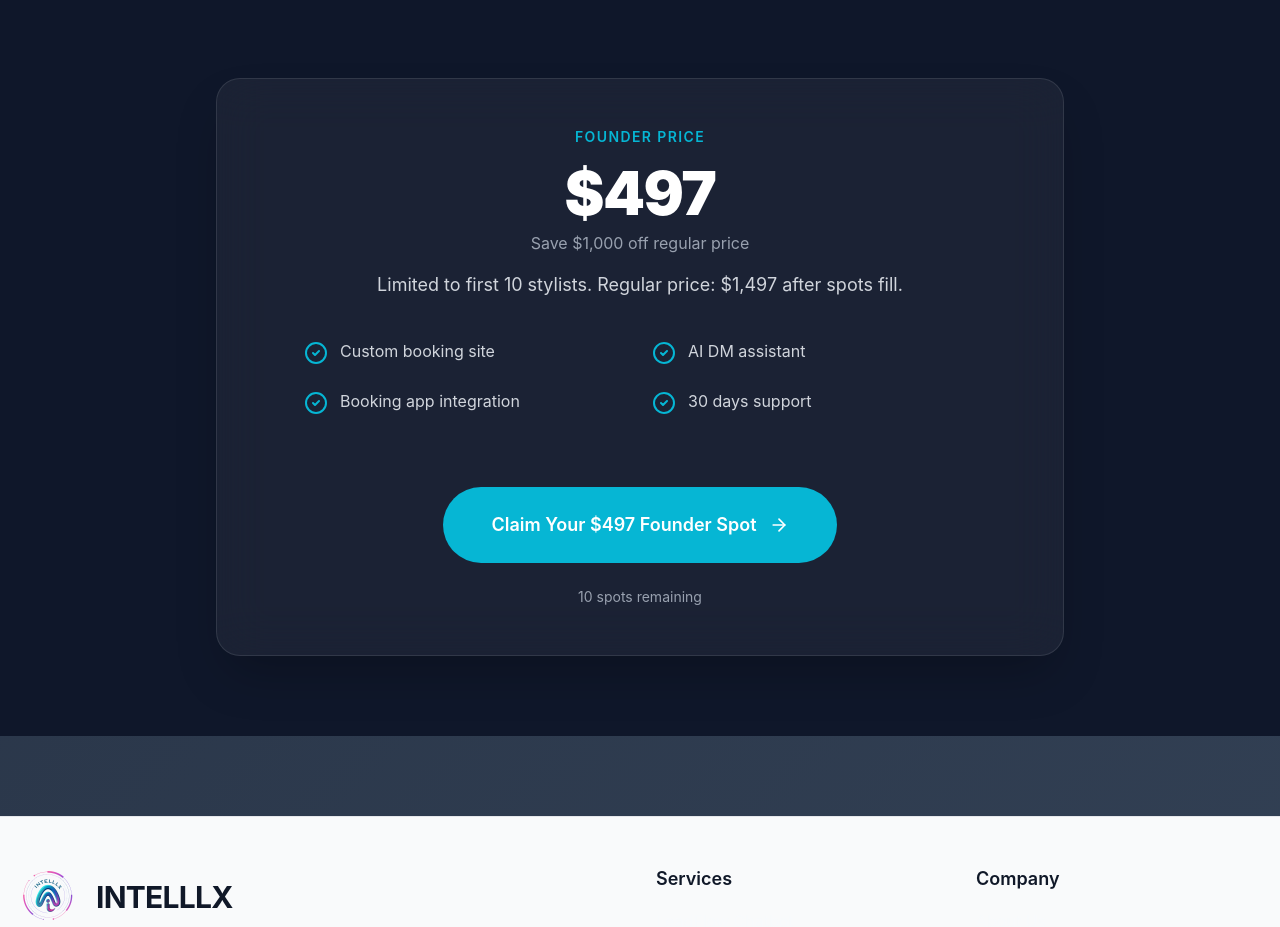
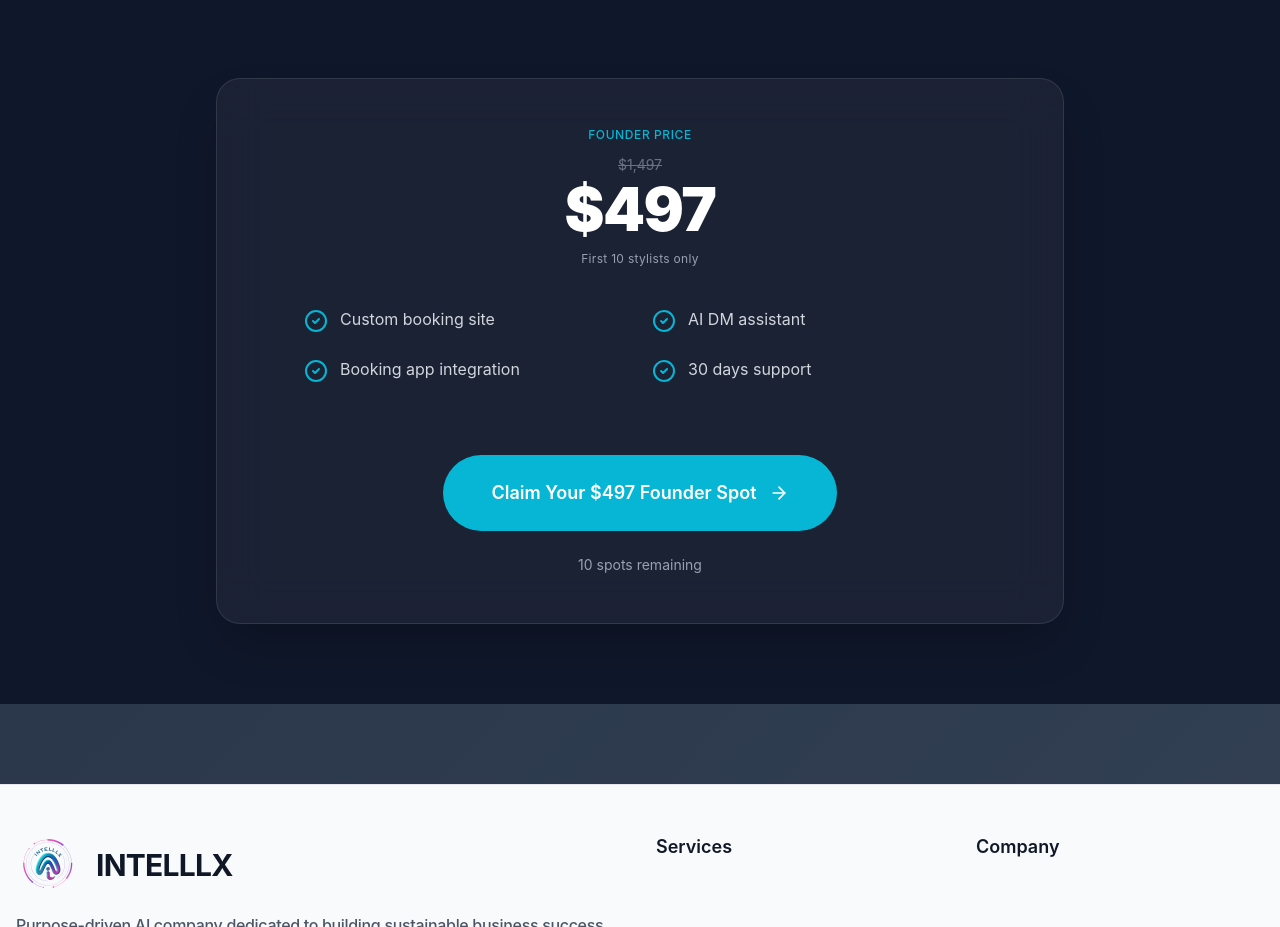
Before and after one commit to LataunaeB/Intelllx-site, a Next.js app: page /stylists in a window 1280 px wide. Shown: the part 2040-2967 px from the top of the page. Built offline with nearby package versions, Linux system fonts and the light colour scheme.

Commit message:
Premium pricing design: ultra-minimal Apple-style with strikethrough, tiny subtle text, refined hierarchy

```diff
--- a/src/app/stylists/page.tsx
+++ b/src/app/stylists/page.tsx
@@ -138,18 +138,16 @@ export default function StylistsPage() {
         <div className="bg-white/5 backdrop-blur-xl border border-white/10 rounded-3xl p-8 md:p-12 shadow-2xl">
           <div className="text-center space-y-8 md:space-y-10">
             {/* Urgency header */}
-            <div className="space-y-4">
-              <p className="text-sm font-semibold text-[#06B6D4] uppercase tracking-widest">Founder Price</p>
-              <div className="space-y-2">
+            <div className="space-y-3">
+              <p className="text-xs font-medium text-[#06B6D4] uppercase tracking-wider">Founder Price</p>
+              <div className="space-y-1">
+                <p className="text-sm text-gray-500 line-through">$1,497</p>
                 <h2 className="text-5xl md:text-6xl font-black tracking-tight">
                   $497
                 </h2>
-                <p className="text-base text-gray-400">
-                  Save $1,000 off regular price
-                </p>
               </div>
-              <p className="text-lg text-gray-300">
-                Limited to first 10 stylists. Regular price: $1,497 after spots fill.
+              <p className="text-xs text-gray-400 tracking-wide">
+                First 10 stylists only
               </p>
             </div>
 
```
